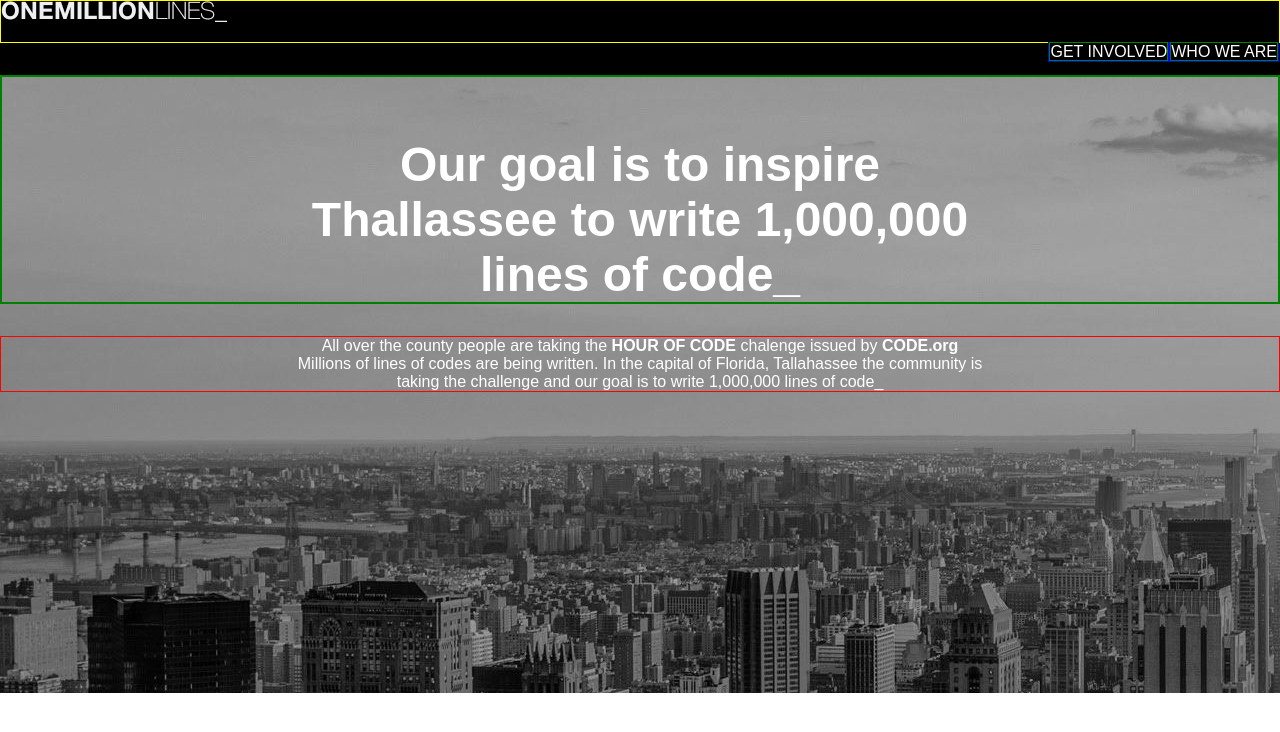
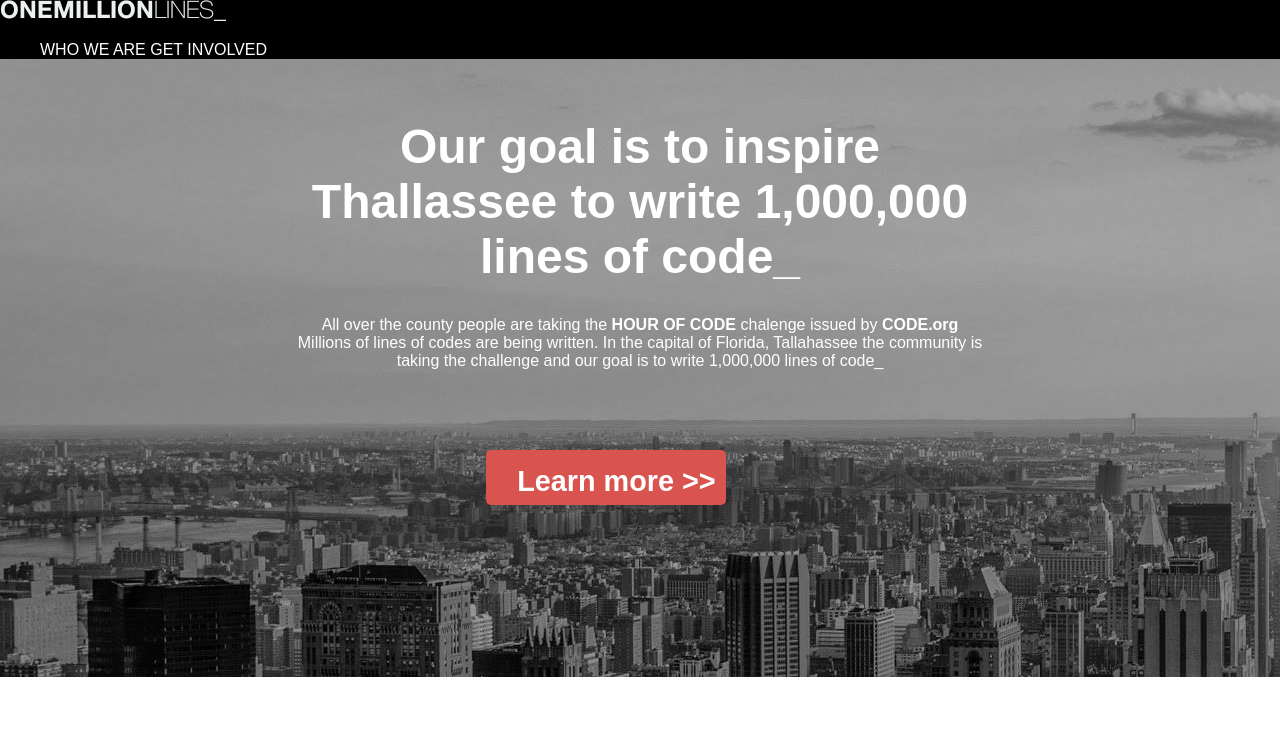
Before and after one commit to yoann-legouguec/maquette, a plain HTML site: page onemillionlines/index1.html in a window 1280 px wide. Drawn offline with Linux system fonts and the light colour scheme.

Commit message:
création bouton 'learn more'

```diff
--- a/onemillionlines/css/styles1.css
+++ b/onemillionlines/css/styles1.css
@@ -8,18 +8,15 @@ header{
   background-color:black;
 }
 
-nav{
-border: 1px solid yellow;
+ul{
+  margin-bottom: 0px;
 }
 
 nav ul li{
-  border: 1px solid blue;
   display:inline-block;
-  float:right;
 }
 
 nav ul li a {
-  border: 1px solid green;
   color: white;
   text-decoration: none;
   text-transform: uppercase;
@@ -34,16 +31,35 @@ section{
 }
 
 section h1{
+  margin-top: 0px;
   padding-top: 60px;
   font-size: 3em;
-  border: 2px solid green;
 }
 section p{
 color: white;
 font-size: 1em;
-border: 1px solid red;
+
 }
 
 p span{
   font-weight: bold;
 }
+
+section div p{
+  color: white;
+  font-size: 1.8em;
+  position: fixe;
+  padding-left:20px;
+  padding-top: 15px;
+}
+
+section div{           /*bouge la div rouge*/
+  width: 240px;
+  height: 55px;
+  color:white;
+  background-color: #D9534F;                /*contenu du care bleu dans div rouge*/
+  border-radius: 5px 5px 5px 5px;
+  margin-left: 38%;
+  margin-top: 80px;
+
+}
--- a/onemillionlines/index1.html
+++ b/onemillionlines/index1.html
@@ -17,13 +17,14 @@
           <li><a href="">Who we are</a></li>
           <li><a href="">get involved</a></li>
       </nav>
+    </header>
 
       <section>
         <h1>Our goal is to inspire</br>Thallassee to write 1,000,000<br>lines of code_</h1>
         <p>All over the county people are taking the <span>HOUR OF CODE</span> chalenge issued by <span>CODE.org</span> </br>Millions of lines of codes are being written. In the capital of Florida, Tallahassee the community is</br>taking the challenge and our goal is to write 1,000,000 lines of code_</p>
+        <div><p><span>Learn more >> </span></p></div>
+
       </section>
-
-    </header>
 
   </body>
 
```
